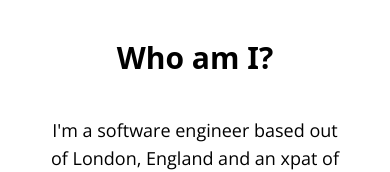
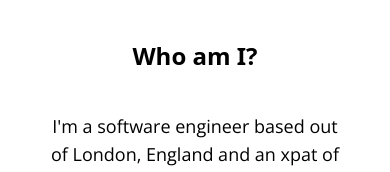
Before and after one commit to Hiccup246/jameswatt, a Next.js app: page / in a window 390 px wide. Shown: the top 172 px of the page. Built offline with nearby package versions, Linux system fonts and the light colour scheme.

Commit message:
Update section headings with correct font size

```diff
--- a/components/AboutMeSection.tsx
+++ b/components/AboutMeSection.tsx
@@ -7,7 +7,9 @@ import SectionLayout from "./SectionLayout";
 export default function AboutMeSection() {
     return (
         <SectionLayout isBgColorPrimary={true}>
-            <h1 className="self-center text-3xl font-bold mb-10">Who am I?</h1>
+            <h1 className="self-center text-2xl sm:text-3xl font-bold mb-10">
+                Who am I?
+            </h1>
 
             <p className="self-center text-lg text-center font-serif mb-8">
                 I&apos;m a software engineer based out of London, England and an xpat of New Zealand. I enjoy
--- a/components/CreditsSection.tsx
+++ b/components/CreditsSection.tsx
@@ -3,7 +3,7 @@ import SectionLayout from "./SectionLayout";
 export default function CreditsSection() {
     return (
         <SectionLayout isBgColorPrimary={false}>
-            <h1 className="self-center text-3xl font-bold mb-10">
+            <h1 className="self-center text-2xl sm:text-3xl font-bold mb-10">
                 The Work Which Inspired This Site
             </h1>
         </SectionLayout>
```
